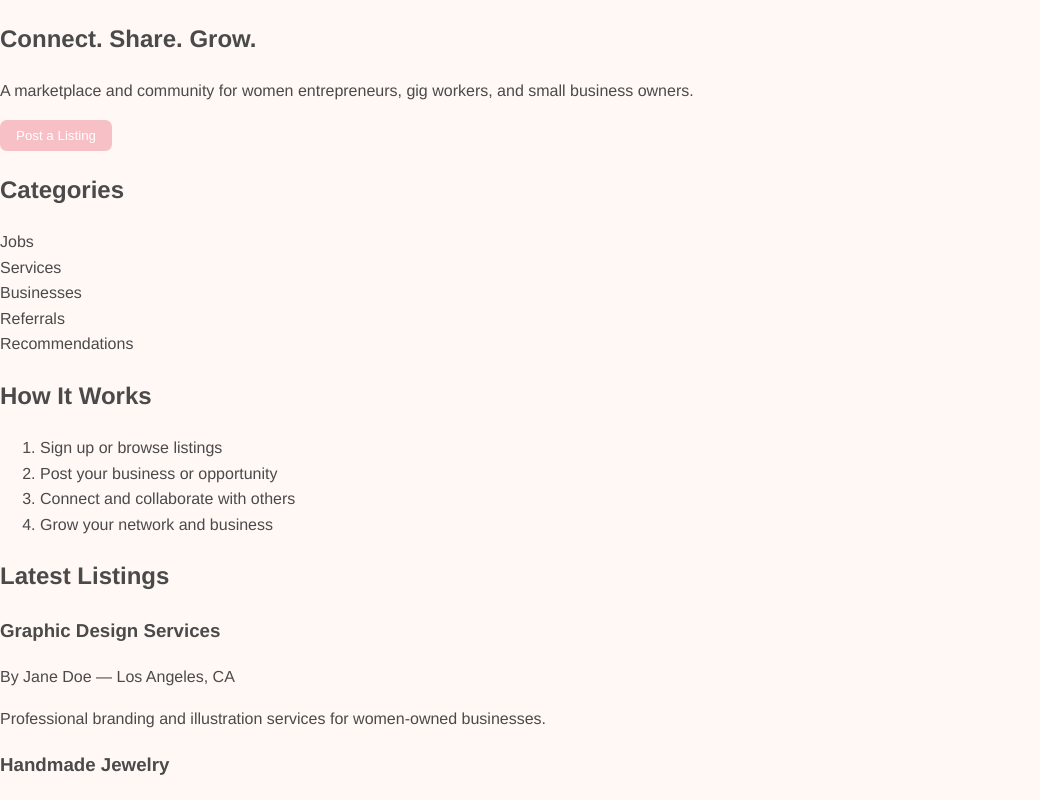
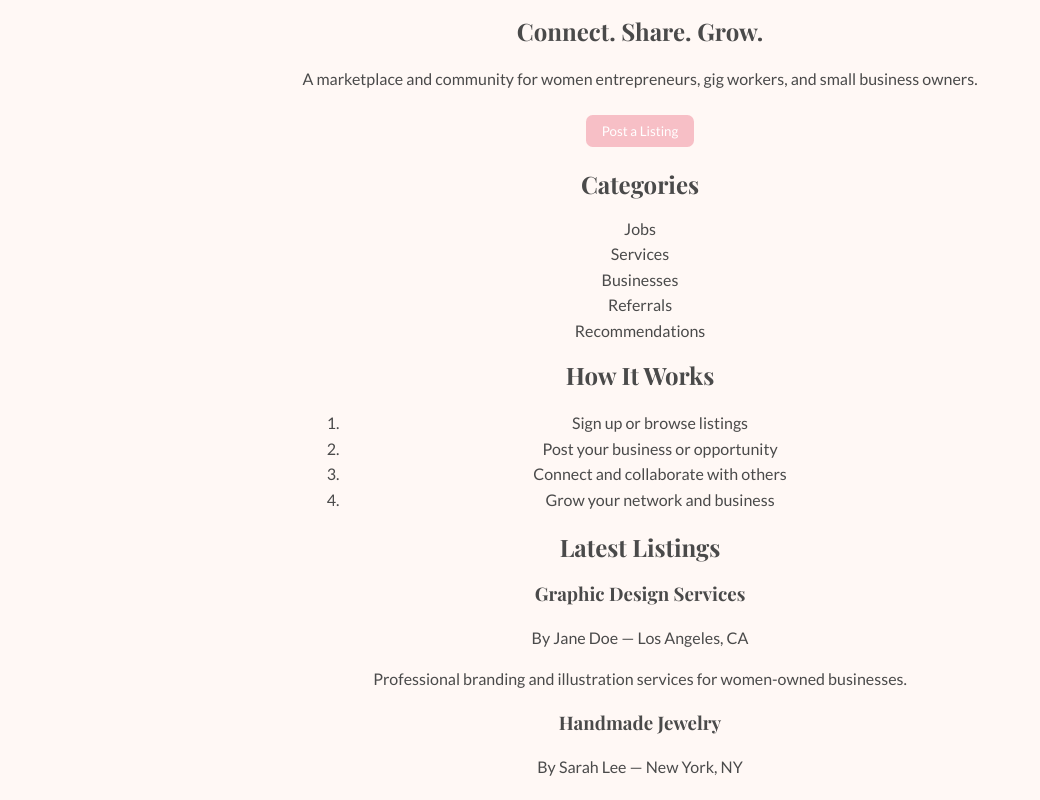
Before and after one commit to WelcomeToTheSalon/Welcome-to-the-Salon, a Next.js app: page / in a window 1280 px wide. Shown: the top 800 px of the page, without its empty margins (0-1040 px from the left). Built offline with nearby package versions, Linux system fonts and the light colour scheme.

Commit message:
Update globals.css

```diff
--- a/app/globals.css
+++ b/app/globals.css
@@ -1,3 +1,5 @@
+@import url('https://fonts.googleapis.com/css2?family=Lato:wght@400;700&family=Playfair+Display:wght@400;700&display=swap');
+
 :root {
   /* Neutral & base colors */
   --color-background: #fff8f5;    /* soft off-white */
@@ -17,19 +19,28 @@
   --color-link-hover: var(--color-rose-gold);
 }
 
-/* Apply base styles */
+/* Base body styles */
 body {
   background-color: var(--color-background);
   color: var(--color-text);
-  font-family: 'Helvetica Neue', sans-serif;
+  font-family: 'Lato', sans-serif;
   line-height: 1.6;
   margin: 0;
   padding: 0;
+
+  display: flex;
+  flex-direction: column;
+  justify-content: center;
+  align-items: center;
+  min-height: 100vh; /* full viewport height */
+  text-align: center;
 }
 
 /* Headings */
 h1, h2, h3, h4, h5, h6 {
   color: var(--color-text);
+  font-family: 'Playfair Display', serif;
+  margin: 0.5em 0;
 }
 
 /* Links */
@@ -53,6 +64,8 @@ button, .button {
   cursor: pointer;
   font-weight: 500;
   transition: background-color 0.3s ease;
+  font-family: 'Lato', sans-serif;
+  margin: 0.5em;
 }
 
 button:hover, .button:hover {
```
